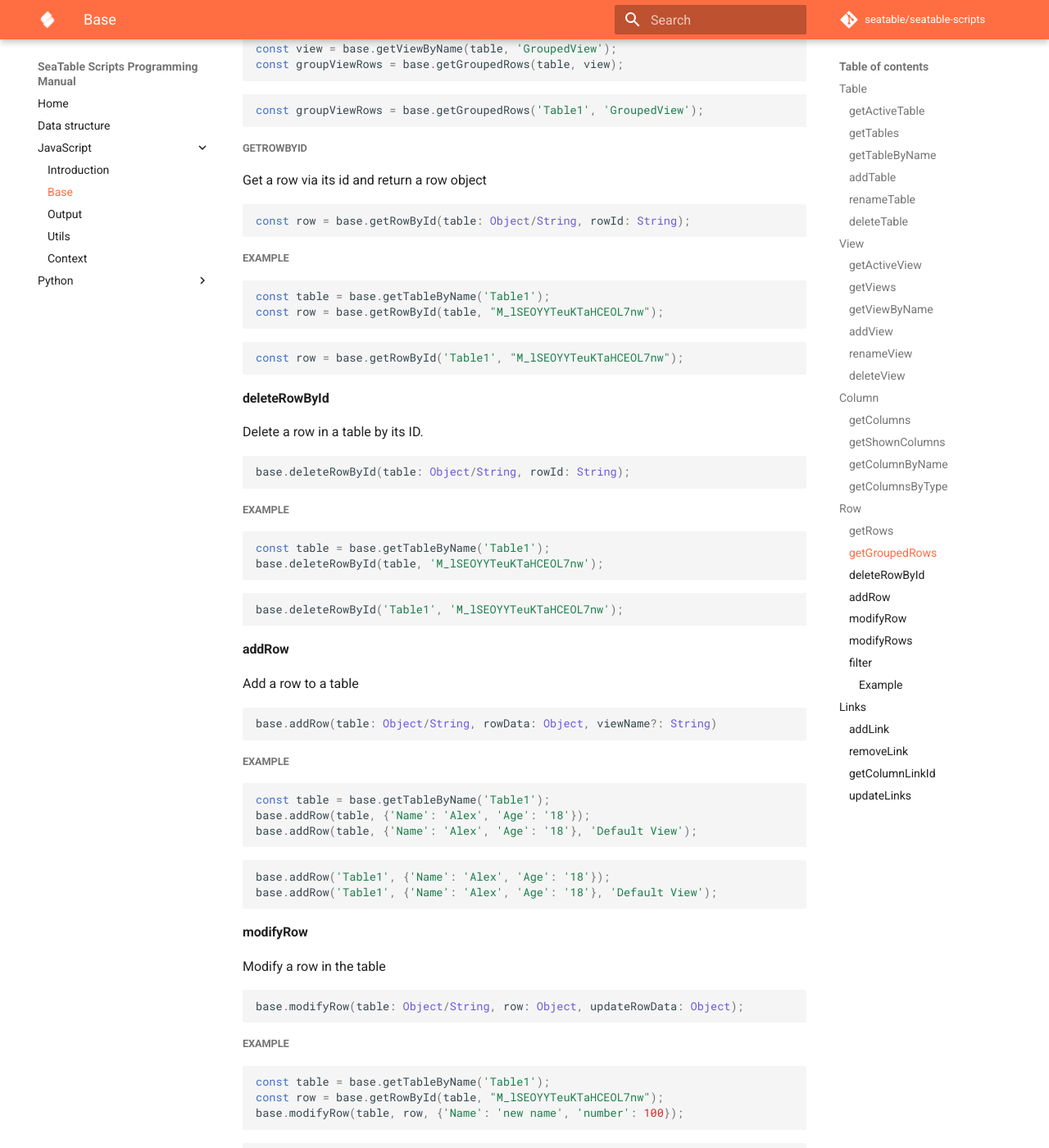
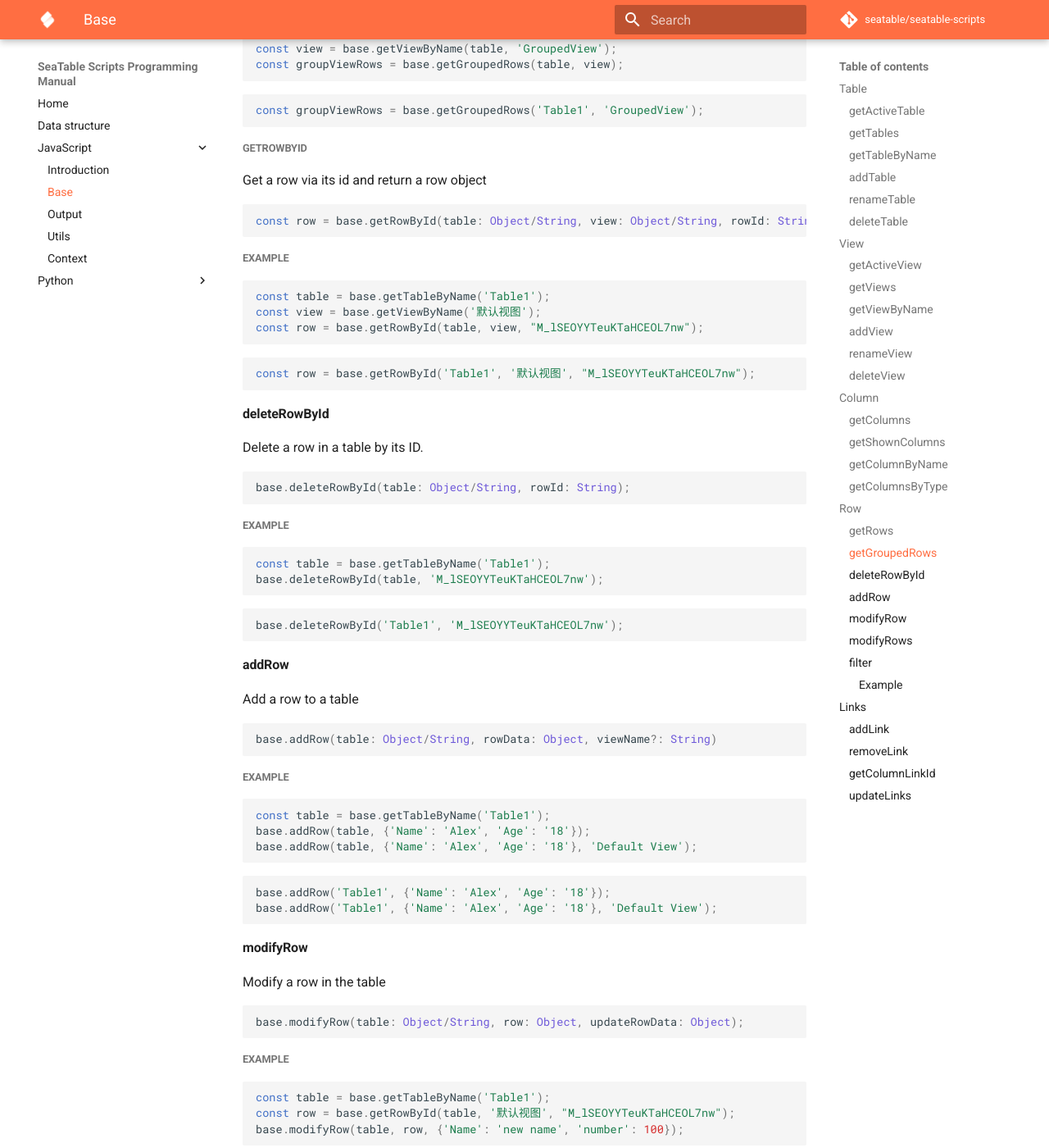
Before and after one commit to seatable/seatable-scripts, an MkDocs documentation site: the page built from manual/javascript/base.md, in a window 1280 px wide and 1400 px high, scrolled down 5585 px. Shown: the whole window at 82% size. Built offline with MkDocs 1.6.1 and Material for MkDocs 9.7.7, drawn with Linux system fonts in a browser that asks for light colours; comment, search, counter and statistics services are not loaded.

````diff
--- a/manual/javascript/base.md
+++ b/manual/javascript/base.md
@@ -342,18 +342,19 @@ const groupViewRows = base.getGroupedRows('Table1', 'GroupedView');
 Get a row via its id and return a row object
 
 ```javascript
-const row = base.getRowById(table: Object/String, rowId: String);
+const row = base.getRowById(table: Object/String, view: Object/String, rowId: String);
 ```
 
 ##### Example
 
 ```javascript
 const table = base.getTableByName('Table1');
-const row = base.getRowById(table, "M_lSEOYYTeuKTaHCEOL7nw");
+const view = base.getViewByName('默认视图');
+const row = base.getRowById(table, view, "M_lSEOYYTeuKTaHCEOL7nw");
 ```
 
 ```javascript
-const row = base.getRowById('Table1', "M_lSEOYYTeuKTaHCEOL7nw");
+const row = base.getRowById('Table1', '默认视图', "M_lSEOYYTeuKTaHCEOL7nw");
 ```
 
 #### deleteRowById
@@ -407,12 +408,12 @@ base.modifyRow(table: Object/String, row: Object, updateRowData: Object);
 
 ```javascript
 const table = base.getTableByName('Table1');
-const row = base.getRowById(table, "M_lSEOYYTeuKTaHCEOL7nw");
+const row = base.getRowById(table, '默认视图', "M_lSEOYYTeuKTaHCEOL7nw");
 base.modifyRow(table, row, {'Name': 'new name', 'number': 100});
 ```
 
 ```javascript
-const row = base.getRowById('Table1', "M_lSEOYYTeuKTaHCEOL7nw");
+const row = base.getRowById('Table1', '默认视图', "M_lSEOYYTeuKTaHCEOL7nw");
 base.modifyRow('Table1', row, {'Name': 'new name', 'number': 100});
 ```
 
````
